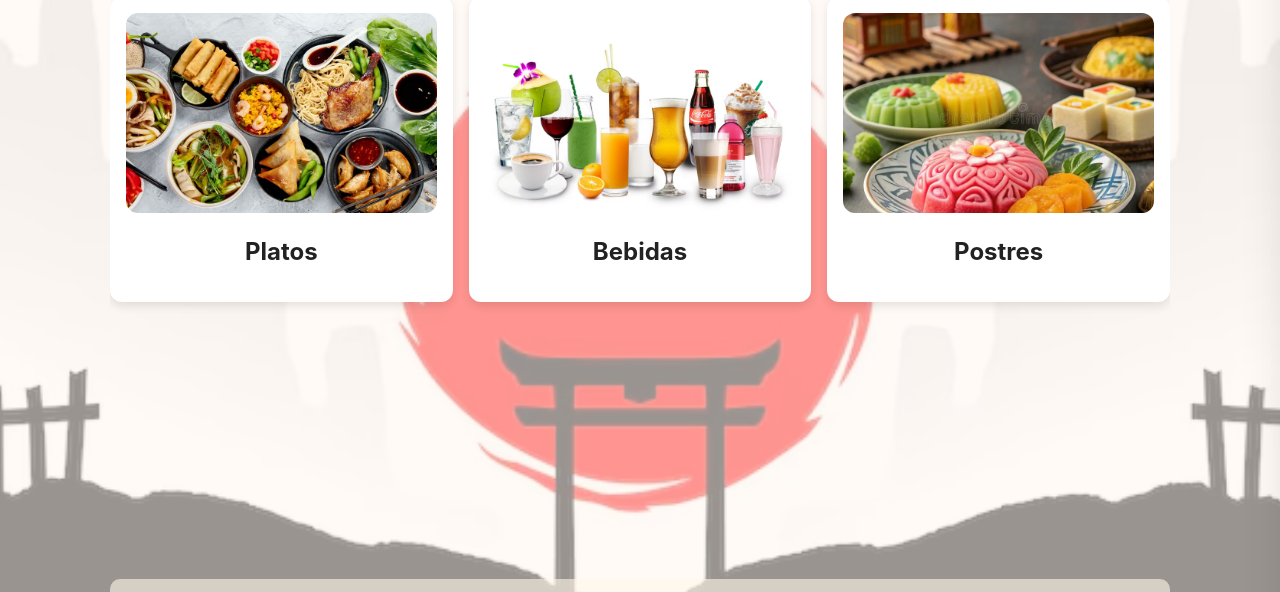
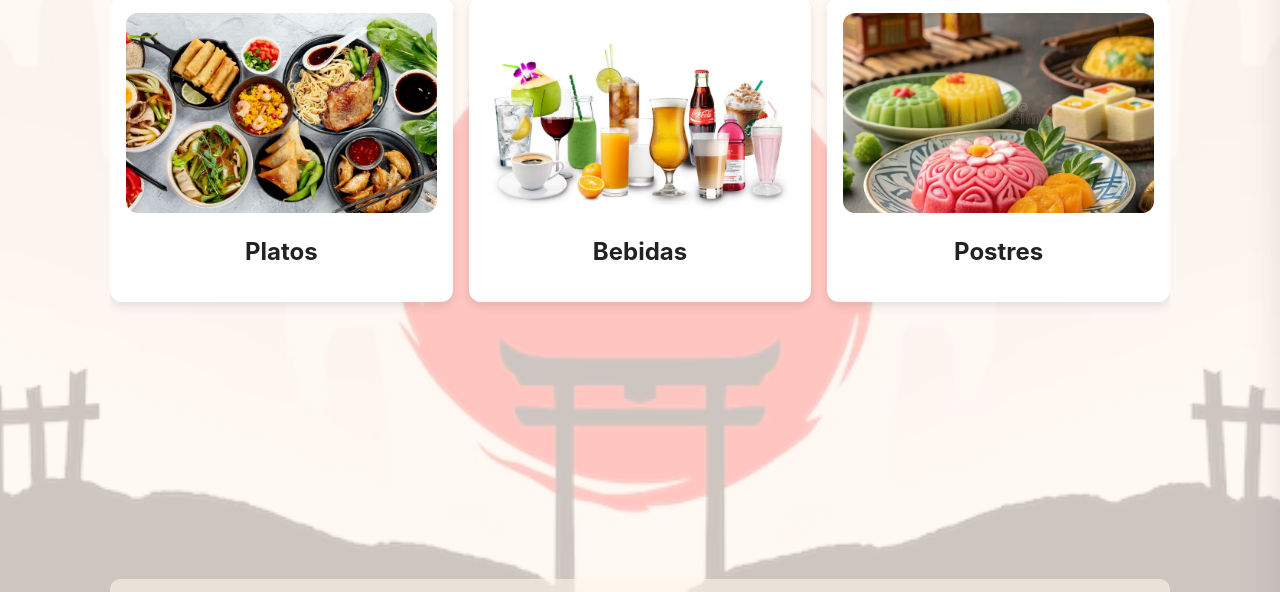
Before and after one commit to diabes996-jpg/SushiGo, a plain HTML site: page index.html in a window 1280 px wide. Shown: the part 133-725 px from the top of the page. Drawn offline with Linux system fonts and the light colour scheme.

Commit message:
Add files via upload

```diff
--- a/estilos/styles.css
+++ b/estilos/styles.css
@@ -3,7 +3,7 @@
       --blanco: #ffffff;
       --amarillo: #f5e27a;
       --texto: #222;
-      --fondo: rgba(255,247,240,0.6);
+      --fondo: rgba(255,247,240,0.8);
       --accent-dark: #8b0000;
       --ficha-bg: #ffffff;
       --max-width: 1100px;
@@ -25,8 +25,7 @@
 		background-attachment:fixed;
 		background-size: cover;
 		position: relative;
-
-    }
+  		}
 
     body{
 		height:100%;
```
